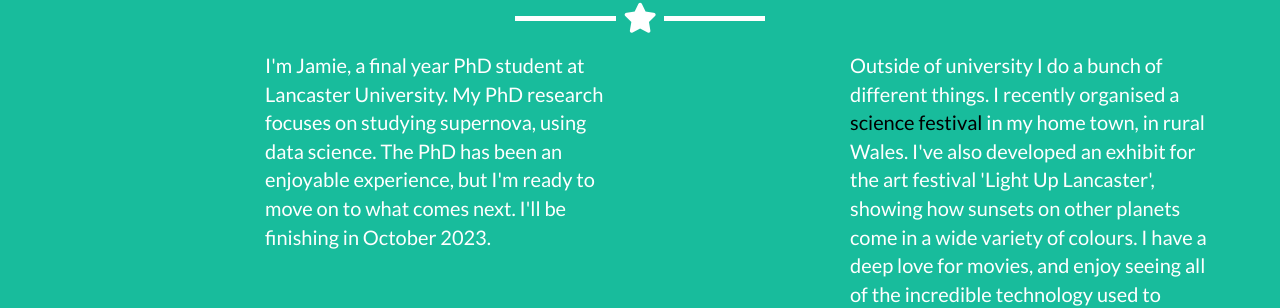
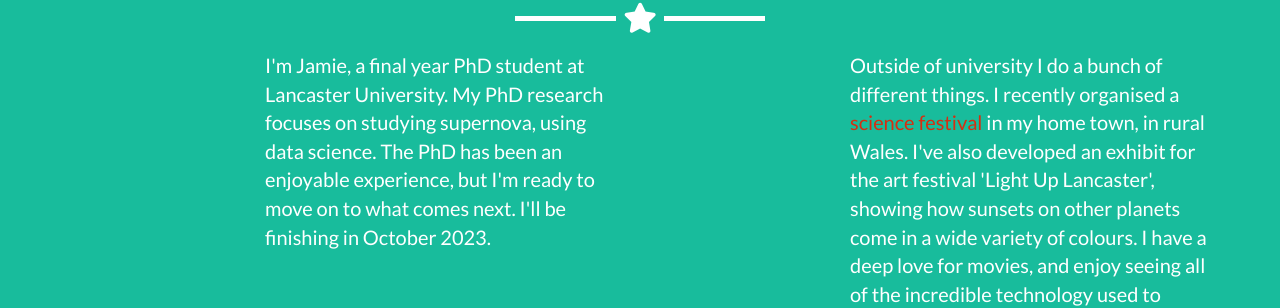
Before and after one commit to jamiedumayne/jamiedumayne.github.io, a Jekyll site: the page built from _posts/2014-07-18-project-1.markdown, in a window 1280 px wide and 1400 px high, scrolled down 1685 px. Shown: the part 145-453 px from the top of the window. Built offline with Jekyll 4.4.1, drawn with Linux system fonts in a browser that asks for light colours.

Commit message:
update colour

```diff
--- a/_config.yml
+++ b/_config.yml
@@ -1,9 +1,9 @@
 # Site settings
 title: Jamie
 email: j.dumayne@lancaster.ac.uk
-url: https://github.com/jeromelachaud/freelancer-theme
+url: https://jamiedumayne.github.io/
 description: "Learn a bit more about me."
-keywords: "your keywords, separated by commas"
+keywords: "PhD student"
 skills: "Astrophysicist - Data Scientist - Machine Learning programmer"
 meta_author: Dumayne Jamie
 
--- a/_includes/css/main.css
+++ b/_includes/css/main.css
@@ -492,5 +492,5 @@ footer .footer-below {
 
 #about a:link,
 #about a:visited {
-    color: black;
+    color: #d62e11;
 }
```
